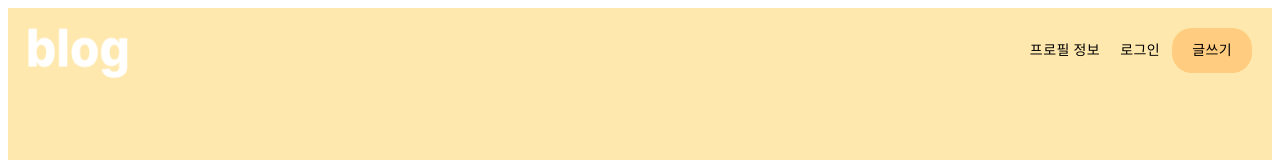
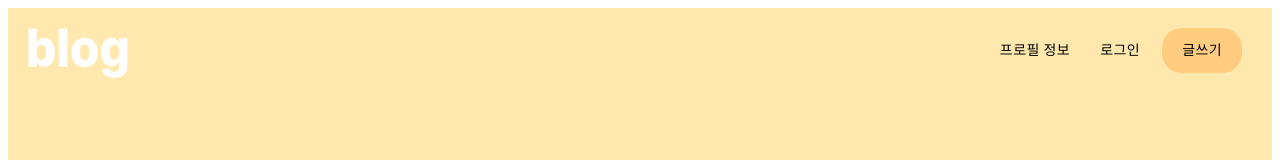
Before and after one commit to geezers-io/Blog_Project, a Next.js app: page / in a window 1280 px wide. Shown: the top 160 px of the page. Built offline with nearby package versions, Linux system fonts and the light colour scheme.

Commit message:
feat: correction

```diff
--- a/src/components/layout/PageHeader.tsx
+++ b/src/components/layout/PageHeader.tsx
@@ -31,18 +31,24 @@ const PageHeader = () => {
 
               <Grid item xs justifyContent="flex-end">
                 <Grid container justifyContent="flex-end">
-                  <Button style={{ color: 'black' }}>
+                  <Button style={{ color: 'black', marginRight: '10px' }}>
                     <Link href="/about">
                       <a style={{ textDecoration: 'none', color: 'black' }}>프로필 정보</a>
                     </Link>
                   </Button>
-                  <Button style={{ color: 'black' }}>
+                  <Button style={{ color: 'black', marginRight: '10px' }}>
                     <Link href="/signin" passHref>
                       <a style={{ textDecoration: 'none', color: 'black' }}>로그인</a>
                     </Link>
                   </Button>
                   <Button
-                    style={{ color: 'black', borderRadius: '20px', backgroundColor: '#ffcc80', padding: '10px 20px' }}
+                    style={{
+                      color: 'black',
+                      borderRadius: '20px',
+                      backgroundColor: '#ffcc80',
+                      padding: '10px 20px',
+                      marginRight: '10px',
+                    }}
                   >
                     <Link href="/guestbook" passHref>
                       <a style={{ textDecoration: 'none', color: 'black' }}>글쓰기</a>
```
